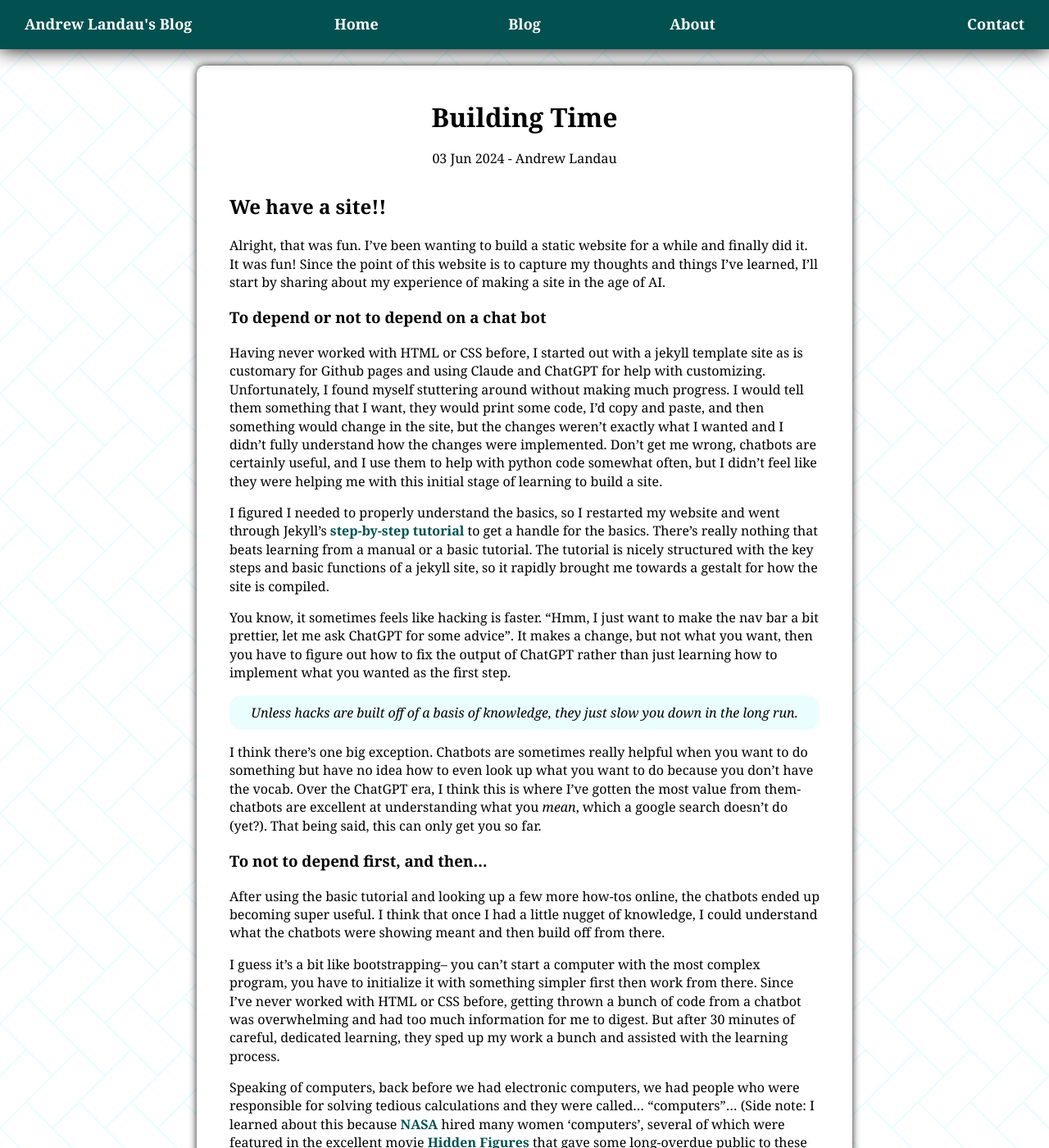
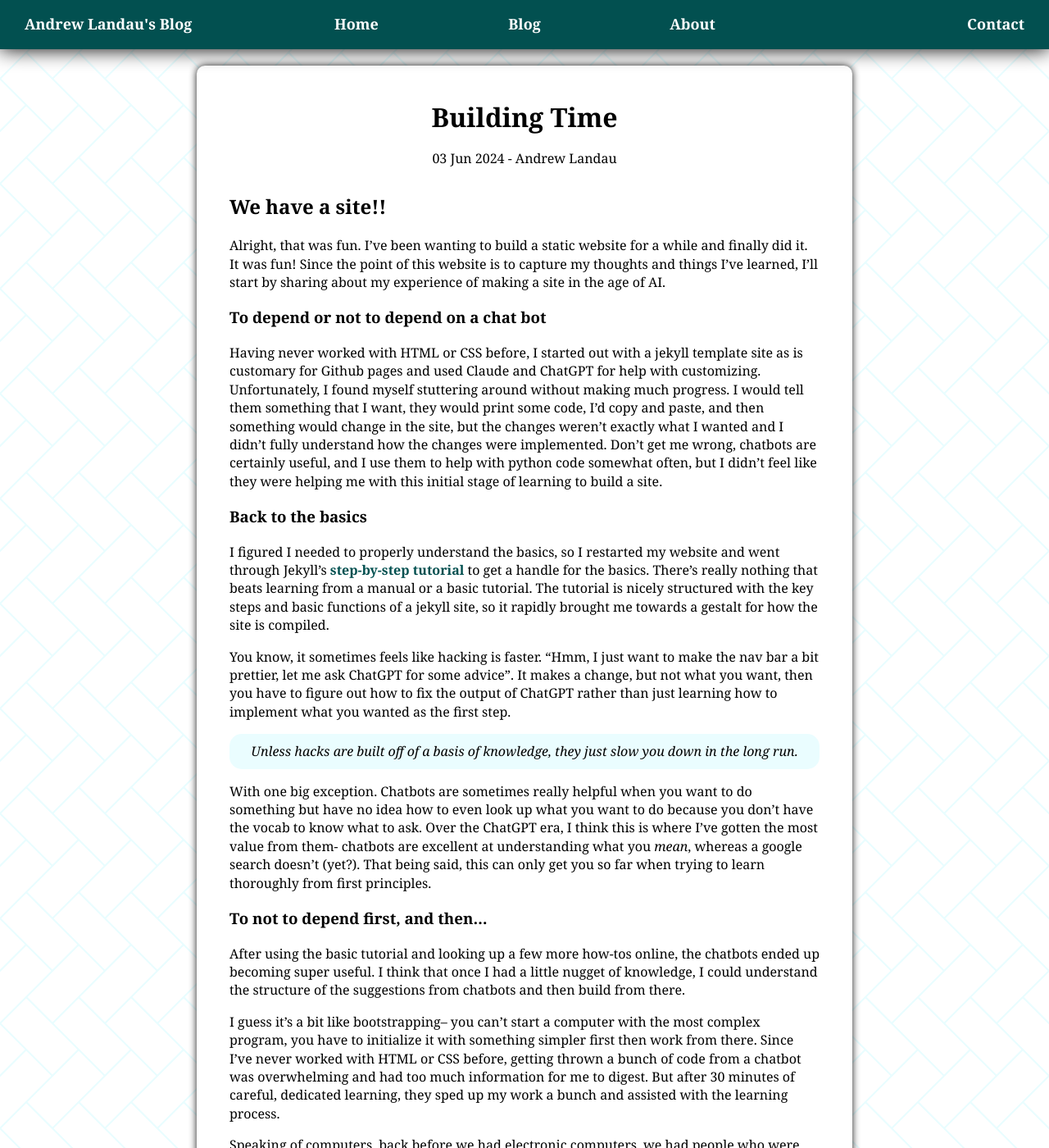
Before and after one commit to landoskape/landoskape.github.io, a Jekyll site: the page built from _posts/2024-06-03-building-time.md, in a window 1280 px wide and 1400 px high. Shown: the whole window at 82% size. Built offline with Jekyll 4.4.1, drawn with Linux system fonts in a browser that asks for light colours; some of the changed text lies outside the part shown.

Commit message:
fixing up the post

```diff
--- a/_posts/2024-06-03-building-time.md
+++ b/_posts/2024-06-03-building-time.md
@@ -13,9 +13,9 @@ subheader: Thoughts on building my first static website
 Alright, that was fun. I've been wanting to build a static website for a while and finally did it. It was fun! Since the point of this website is to capture my thoughts and things I've learned, I'll start by sharing about my experience of making a site in the age of AI.
 
 ### To depend or not to depend on a chat bot
-Having never worked with HTML or CSS before, I started out with a jekyll template site as is customary for Github pages and using Claude and ChatGPT for help with customizing. Unfortunately, I found myself stuttering around without making much progress. I would tell them something that I want, they would print some code, I'd copy and paste, and then something would change in the site, but the changes weren't exactly what I wanted and I didn't fully understand how the changes were implemented. Don't get me wrong, chatbots are certainly useful, and I use them to help with python code somewhat often, but I didn't feel like they were helping me with this initial stage of learning to build a site.
+Having never worked with HTML or CSS before, I started out with a jekyll template site as is customary for Github pages and used Claude and ChatGPT for help with customizing. Unfortunately, I found myself stuttering around without making much progress. I would tell them something that I want, they would print some code, I'd copy and paste, and then something would change in the site, but the changes weren't exactly what I wanted and I didn't fully understand how the changes were implemented. Don't get me wrong, chatbots are certainly useful, and I use them to help with python code somewhat often, but I didn't feel like they were helping me with this initial stage of learning to build a site.
 
-
+### Back to the basics
 I figured I needed to properly understand the basics, so I restarted my website and went through Jekyll's [step-by-step tutorial](https://jekyllrb.com/docs/step-by-step/01-setup/) to get a handle for the basics. There's really nothing that beats learning from a manual or a basic tutorial. The tutorial is nicely structured with the key steps and basic functions of a jekyll site, so it rapidly brought me towards a gestalt for how the site is compiled.
 
 You know, it sometimes feels like hacking is faster. "Hmm, I just want to make the nav bar a bit prettier, let me ask ChatGPT for some advice". It makes a change, but not what you want, then you have to figure out how to fix the output of ChatGPT rather than just learning how to implement what you wanted as the first step.
@@ -24,14 +24,14 @@ You know, it sometimes feels like hacking is faster. "Hmm, I just want to make t
 Unless hacks are built off of a basis of knowledge, they just slow you down in the long run.
 </div>
 
-I think there's one big exception. Chatbots are sometimes really helpful when you want to do something but have no idea how to even look up what you want to do because you don't have the vocab. Over the ChatGPT era, I think this is where I've gotten the most value from them- chatbots are excellent at understanding what you _mean_, which a google search doesn't do (yet?). That being said, this can only get you so far.
+With one big exception. Chatbots are sometimes really helpful when you want to do something but have no idea how to even look up what you want to do because you don't have the vocab to know what to ask. Over the ChatGPT era, I think this is where I've gotten the most value from them- chatbots are excellent at understanding what you _mean_, whereas a google search doesn't (yet?). That being said, this can only get you so far when trying to learn thoroughly from first principles.
 
 ### To not to depend first, and then...
-After using the basic tutorial and looking up a few more how-tos online, the chatbots ended up becoming super useful. I think that once I had a little nugget of knowledge, I could understand what the chatbots were showing meant and then build off from there.
+After using the basic tutorial and looking up a few more how-tos online, the chatbots ended up becoming super useful. I think that once I had a little nugget of knowledge, I could understand the structure of the suggestions from chatbots and then build from there.
 
 I guess it's a bit like bootstrapping-- you can't start a computer with the most complex program, you have to initialize it with something simpler first then work from there. Since I've never worked with HTML or CSS before, getting thrown a bunch of code from a chatbot was overwhelming and had too much information for me to digest. But after 30 minutes of careful, dedicated learning, they sped up my work a bunch and assisted with the learning process.
 
-Speaking of computers, back before we had electronic computers, we had people who were responsible for solving tedious calculations and they were called... "computers"... (Side note: I learned about this because [NASA](https://www.nasa.gov/image-article/computer-conducts-data-analysis/) hired many women 'computers', several of which were featured in the excellent movie [Hidden Figures](https://en.wikipedia.org/wiki/Hidden_Figures) that gave some long-overdue public to these brilliant people).
+Speaking of computers, back before we had electronic computers, we had people who were responsible for solving tedious calculations and they were called... "computers"... (Side note: I learned about this because [NASA](https://www.nasa.gov/image-article/computer-conducts-data-analysis/) hired many women 'computers', several of which were featured in the excellent movie [Hidden Figures](https://en.wikipedia.org/wiki/Hidden_Figures) that gave some long-overdue public kudos to these brilliant people).
 
 In this sense, a chatbot does exactly what the original intention for the concept of a "computer" implies. Chatbots speed up tedious calculations that we know how to do but would rather not so we can focus on higher level problems. And there's the key point of it all:
 
@@ -39,4 +39,4 @@ In this sense, a chatbot does exactly what the original intention for the concep
 The value of chatbots is maximized when we use them for things we already know how to do.
 </div>
 
-Case in point: I am a skilled python programmer and use chatbots somewhat often, but I almost never need them, I just use them to go faster.
+Case in point: I am a skilled python programmer and use chatbots somewhat often, but I almost never need them, I just use them to go faster. It's a huge powerup when I know what I need (for example, a PyQt GUI) but don't want to write the repetitive boiler plate code. However, since I know how to write PyQt GUIs, I can quickly edit the template provided by a chatbot to make it do exactly what I intended.
```
